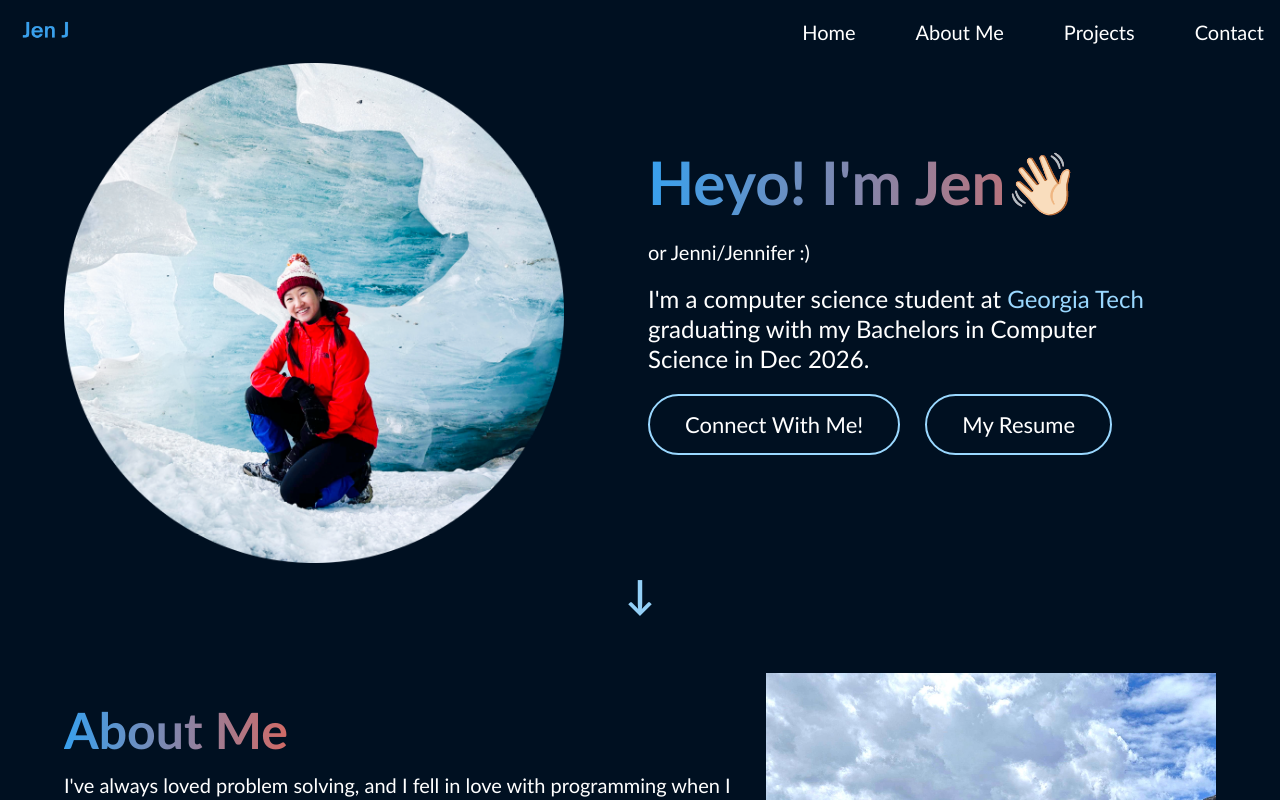
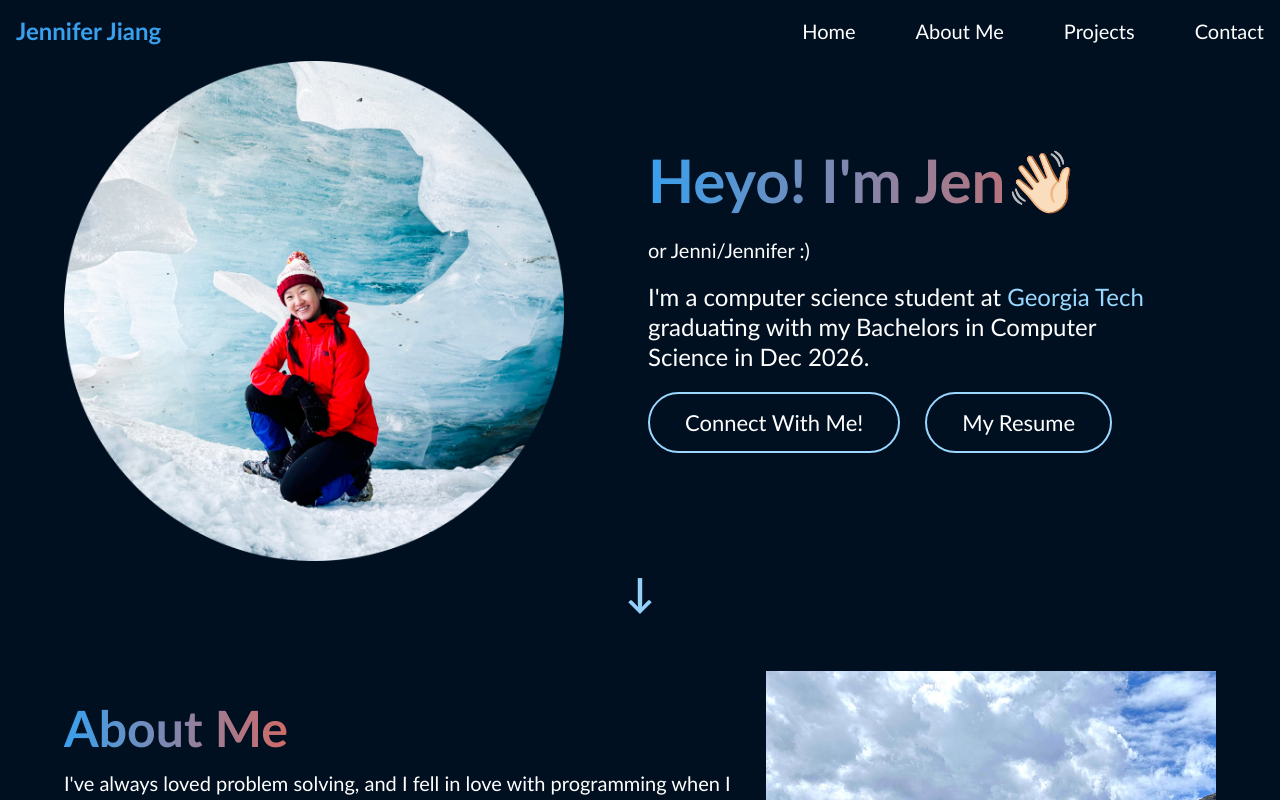
Before and after one commit to jen051/jen051.github.io, a React (Vite) app: page / in a window 1280 px wide. Shown: the top 800 px of the page. Built offline with nearby package versions, Linux system fonts and the light colour scheme.

Commit message:
idek man just need to save before i mess things up

```diff
--- a/src/components/hero/hero.css
+++ b/src/components/hero/hero.css
@@ -77,11 +77,8 @@
     border-radius: 50px;
     border: 2px solid #9AD8FF;
     cursor: pointer;
-}
-
-.hero-resume a {
-    color: white;
     text-decoration: none;
+    color:white
 }
 
 .hero-connect:hover,
--- a/src/components/hero/hero.jsx
+++ b/src/components/hero/hero.jsx
@@ -17,8 +17,8 @@ const Hero = () => {
           <h2>or Jenni/Jennifer :)</h2>
           <p>I'm a computer science student at <a href="https://gatech.edu">Georgia Tech</a> graduating with my Bachelors in Computer Science in Dec 2026.</p>
           <div className="hero-action">
-            <div className="hero-connect"><AnchorLink className='anchor-link' href='#contact'>Connect With Me!</AnchorLink></div>
-            <div className="hero-resume"><a href="https://drive.google.com/file/d/1bceh7htFP0LEj5ZgWxlqnrv6pe7rJR_n/view?usp=drive_link" target="_blank">My Resume</a></div>
+            <AnchorLink className='anchor-link' href='#contact'><div className="hero-connect">Connect With Me!</div></AnchorLink>
+            <a className="hero-resume" href="https://drive.google.com/file/d/1bceh7htFP0LEj5ZgWxlqnrv6pe7rJR_n/view?usp=drive_link" target="_blank"><div>My Resume</div></a>
           </div>
         </div>
       </div>
--- a/src/components/navbar/navbar.css
+++ b/src/components/navbar/navbar.css
@@ -10,9 +10,13 @@
   top: 0;
 }
 
-.navbar img {
+.navbar h1 {
   max-height: 60px;
-  margin-left: 1rem;
+  margin: 1rem 1rem;
+  text-decoration: none;
+  color: #39A0ED;
+  font-size: 1.5rem;
+  font-weight: 600;
 }
 
 .nav-menu {
--- a/src/components/navbar/navbar.jsx
+++ b/src/components/navbar/navbar.jsx
@@ -1,13 +1,12 @@
 import React, { useState } from 'react'
 import './navbar.css'
-import logo from '../../assets/logo.png'
 import AnchorLink from 'react-anchor-link-smooth-scroll';
 const Navbar = () => {
   const [menu, setmenu] = useState('top');
   const [open, setOpen] = useState(false);
   return (
     <div className='navbar'>
-      <AnchorLink className='anchor-link' href='#top'><img src={logo} ></img></AnchorLink>
+      <AnchorLink className='anchor-link' href='#top'><h1>Jennifer Jiang</h1></AnchorLink>
       <button class="hamburger" className={`hamburger${open ? ' active' : ''}`}
         onClick={() => setOpen(o => !o)}
         aria-label="Toggle menu">
```
Also changed, not shown: src/assets/logo.png (deleted).
